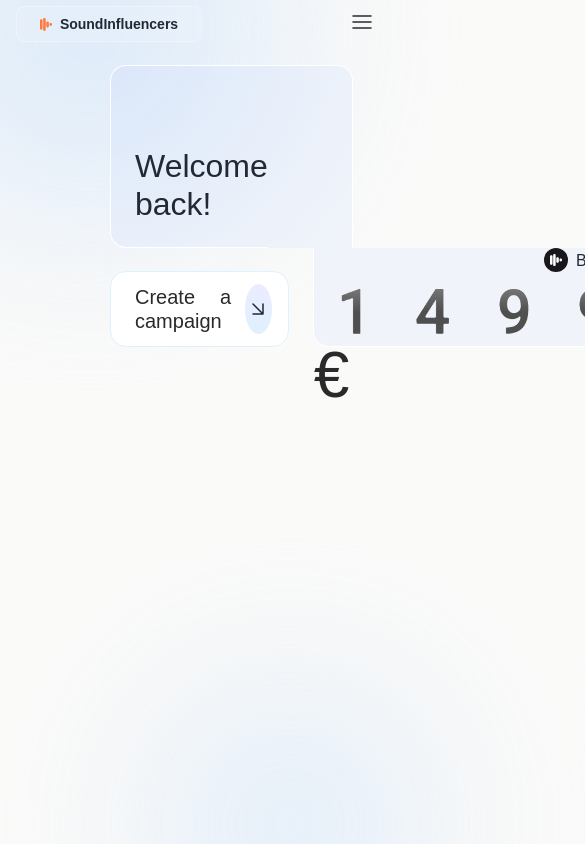
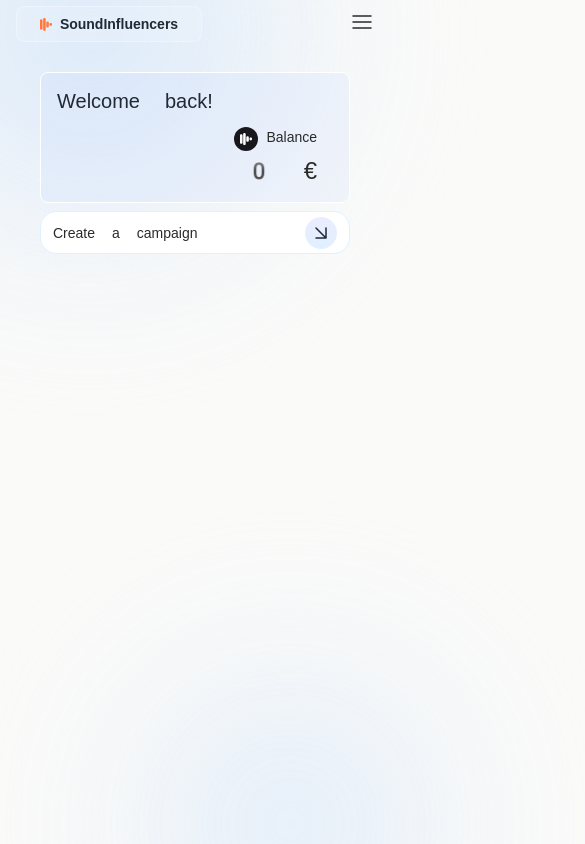
Before and after one commit to soundinfluencers/client, a React (Vite) app in the folder u/: page /client/home in a window 390 px wide. Shown: the top 844 px of the page, 585 px wide, since content can reach past the window. Built offline with nearby package versions, Linux system fonts and the light colour scheme; a web font is replaced by a local one.

Commit message:
"update: home header"

```diff
--- a/u/src/pages/home/_home-page.scss
+++ b/u/src/pages/home/_home-page.scss
@@ -1,3 +1,7 @@
 .home-page {
   padding: 17px 110px 104px;
+
+  @media screen and (max-width: 900px) {
+    padding: 24px 40px 33px;
+  }
 }
--- a/u/src/pages/home/components/layout/header/HomeHeader.tsx
+++ b/u/src/pages/home/components/layout/header/HomeHeader.tsx
@@ -2,6 +2,7 @@ import React from 'react';
 import './_home-header.scss';
 import arrowIcon from '@/assets/icons/arrow-down-right.svg';
 import logoIcon from '@/assets/logos/small-black-logo.svg';
+import {useWindowSize} from "../../../../../hooks/useWindowSize.ts";
 
 export interface HomeHeaderProps {
     firstName?: string;
@@ -9,36 +10,75 @@ export interface HomeHeaderProps {
     userRole: string;
 }
 
-export const HomeHeader: React.FC<HomeHeaderProps> = ({firstName, balance = "1499 €", userRole}) => {
+export const HomeHeader: React.FC<HomeHeaderProps> = ({firstName, balance = "0 €", userRole}) => {
     console.log(userRole);
+    const { width } = useWindowSize();
 
     return (
+        width > 500 ? (
             <div className="home-header">
-            <div className="home-header__top">
-                <div className='home-header__top-left'>
+                <div className="home-header__left">
+                    <div className="home-header__greeting">
                         {firstName ? <p>Welcome back, {firstName}!</p> : <p>Welcome back!</p>}
                     </div>
-                <div className='home-header__top-right'></div>
-            </div>
 
-            <div className="home-header__bottom">
                     <div className="home-header__create-wrapper">
                         <div className="home-header__create">
                             <p>Create a campaign</p>
+
                             <div className="home-header__create-img">
                                 <img src={arrowIcon} alt=''/>
                             </div>
                         </div>
                     </div>
+                </div>
+
+                <div className="home-header__right">
+                    <div className="home-header__right-top"></div>
+
+                    <div className="home-header__right-bottom">
+                        <div className="home-header__balance-block">
+                            <div className="home-header__balance-title">
+                                <img src={logoIcon} alt=''/>
+                                <p>Balance</p>
+                            </div>
+
+                            <div className="home-header__balance-content">
+                                <p>{balance}</p>
+                            </div>
+                        </div>
+                    </div>
+                </div>
+            </div>
+        ) : (
+            <div className="home-header-mobile">
+                <div className="home-header-mobile__rectangle">
+                    <div className="home-header-mobile__greeting">
+                        {firstName ? <p>Welcome back, {firstName}!</p> : <p>Welcome back!</p>}
+                    </div>
 
                     <div className="home-header__balance-block">
                         <div className="home-header__balance-title">
                             <img src={logoIcon} alt=''/>
-                        <span>Balance</span>
+                            <p>Balance</p>
                         </div>
-                    <p className="home-header__balance-content">{balance}</p>
+
+                        <div className="home-header__balance-content">
+                            <p>{balance}</p>
                         </div>
                     </div>
                 </div>
+
+                <div className="home-header__create-wrapper">
+                    <div className="home-header__create">
+                        <p>Create a campaign</p>
+
+                        <div className="home-header__create-img">
+                            <img src={arrowIcon} alt=''/>
+                        </div>
+                    </div>
+                </div>
+            </div>
+        )
     );
 };
--- a/u/src/pages/home/components/layout/header/_home-header.scss
+++ b/u/src/pages/home/components/layout/header/_home-header.scss
@@ -4,55 +4,91 @@
   width: 100%;
   position: relative;
   display: flex;
-  flex-direction: column;
   justify-content: space-between;
 
-  &__top {
-    height: 183px;
+  > div {
+    flex: 0 0 50%;
+  }
+
+  &__left {
+
+  }
+
+  &__right {
     display: flex;
-    position: relative;
+    flex-direction: column;
 
-    &-left {
-      flex: 0 0 50%;
-      display: flex;
-      padding: 0 0 24px 24px;
-      align-items: flex-end;
+    &-top {
+      height: calc(100% - 99px);
       border: 1px solid white;
-      border-right: 0;
-      border-radius: 16px 0 0 16px;
+      border-left: none;
+      border-bottom: none;
       background: vars.$light-blue;
+      border-radius: 0 16px 0 0;
 
-      p {
-        font-size: 32px;
-        font-weight: 400;
-        color: vars.$black-blue;
+      @media screen and (max-width: 900px) {
+        height: calc(100% - 67px);
       }
     }
 
-    &-right {
-      flex: 0 0 50%;
-      display: flex;
+    &-bottom {
+      height: 99px;
       border: 1px solid white;
-      border-radius: 0 16px 0 0;
-      border-left: 0;
-      border-bottom: 0;
+      border-radius: 0 0 16px 16px;
+      border-top: none;
+
       background: vars.$light-blue;
+
+      @media screen and (max-width: 900px) {
+        height: 67px;
+      }
     }
   }
 
-  &__bottom {
-    height: 99px;
+  &__greeting {
+    background: vars.$light-blue;
+    padding: 0 0 24px 24px;
+    height: 183px;
+    border: 1px solid white;
+    border-radius: 16px 0 0 16px;
+    border-right: none;
     display: flex;
-    align-items: flex-end;
-    justify-content: space-between;
+    flex-direction: column;
+    align-items: flex-start;
+    justify-content: flex-end;
+
+    @media screen and (max-width: 900px) {
+      height: 124px;
+      padding: 0 0 16px 16px;
+    }
+
+    p {
+      color: vars.$black-blue;
+      font-size: 32px;
+      font-style: normal;
+      font-weight: 400;
+      line-height: normal;
+
+      @media screen and (max-width: 900px) {
+        font-size: 24px;
+      }
+    }
   }
 
   &__create-wrapper {
     display: flex;
     align-items: flex-end;
-    flex: 0 0 50%;
-    height: 100%;
     padding: 24px 24px 0 0;
+    border-radius: 0 16px 0 0;
+
+    @media screen and (max-width: 900px) {
+      padding: 16px 16px 0 0;
+    }
+
+    @media screen and (max-width: 500px) {
+      padding: 0;
+      width: 100%;
+    }
   }
 
   &__create {
@@ -66,6 +102,17 @@
     padding: 12px 16px 12px 24px;
     user-select: none;
     cursor: pointer;
+    height: 75px;
+
+    @media screen and (max-width: 900px) {
+      padding: 10px 16px;
+      height: 51px;
+    }
+
+    @media screen and (max-width: 500px) {
+      padding: 12px;
+      height: 43px;
+    }
 
     p {
       color: vars.$gray-dark;
@@ -73,6 +120,10 @@
       font-style: normal;
       font-weight: 400;
       line-height: normal;
+
+      @media screen and (max-width: 900px) {
+        font-size: 14px;
+      }
     }
   }
 
@@ -85,50 +136,92 @@
     display: flex;
     align-items: center;
     justify-content: center;
+
+    @media screen and (max-width: 900px) {
+      width: 32px;
+      height: 32px;
+    }
   }
 
   &__balance-block {
-    flex: 0 0 50%;
-    height: 100%;
     display: flex;
     flex-direction: column;
-    align-items: flex-end;
+    justify-content: flex-end;
+    align-content: flex-end;
+    width: 100%;
+    height: 100%;
+    padding: 0 24px 24px 0;
     gap: 8px;
-    background: vars.$light-blue;
-    border: 1px solid white;
-    border-top: none;
-    border-radius: 16px;
-    border-top-right-radius: 0;
-    border-top-left-radius: 0;
-    padding: 0 24px 48px 0;
+
+    @media screen and (max-width: 900px) {
+      padding: 0 16px 16px 0;
+    }
   }
 
   &__balance-title {
     display: flex;
-    align-items: center;
-    justify-content: flex-start;
     gap: 8px;
+    justify-content: flex-end;
+    align-content: center;
+    color: vars.$gray-dark;
+    text-align: center;
+    font-size: 16px;
+    font-style: normal;
+    font-weight: 400;
+    line-height: normal;
 
-    img {
-      width: 24px;
-      height: 24px;
-    }
+    @media screen and (max-width: 900px) {
+      font-size: 14px;
 
-    span {
-      color: vars.$black-blue;
-      text-align: center;
-      font-size: 16px;
-      font-style: normal;
-      font-weight: 400;
-      line-height: normal;
+      img {
+        margin-top: -2px;
+      }
     }
   }
 
   &__balance-content {
+    width: 100%;
     color: vars.$gray-dark;
     font-size: 64px;
     font-style: normal;
     font-weight: 300;
     line-height: 100%;
+    text-align: end;
+
+    @media screen and (max-width: 900px) {
+      font-size: 36px;
+    }
+
+    @media screen and (max-width: 500px) {
+      font-size: 24px;
+    }
   }
 }
+
+.home-header-mobile {
+  display: flex;
+  flex-direction: column;
+  align-items: center;
+  justify-content: flex-start;
+  gap: 8px;
+
+  &__rectangle {
+    width: 100%;
+    display: flex;
+    flex-direction: column;
+    padding: 16px;
+    gap: 16px;
+    height: 131px;
+    border-radius: 8px;
+    border: 1px solid var(--white, #FFF);
+    background: var(--light-blue, rgba(185, 208, 255, 0.15));
+  }
+
+  &__greeting {
+      color: vars.$black-blue;
+      font-size: 20px;
+      font-style: normal;
+      font-weight: 400;
+      line-height: normal;
+  }
+}
```
Lines whose indentation alone changed are shown as unchanged.
